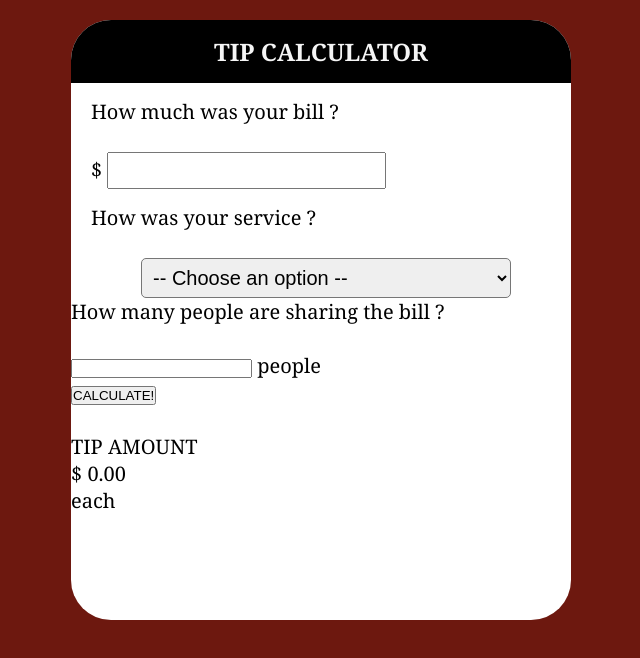
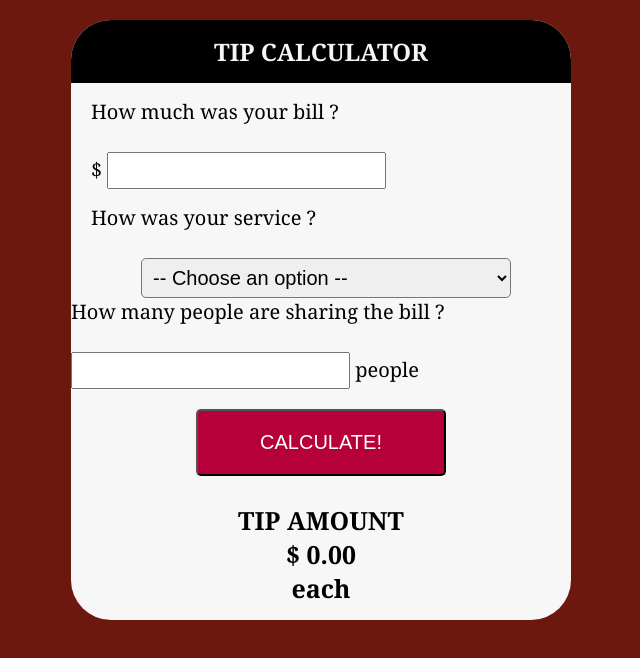
Before and after one commit to mohitdhimanskt/The-Tip-Calculator, a plain HTML site: page index.html in a window 1280 px wide. Shown: the whole page, without its empty margins (319-959 px from the left). Drawn offline with Linux system fonts and the light colour scheme.

Commit message:
Elevencommit

```diff
--- a/style.css
+++ b/style.css
@@ -17,7 +17,7 @@ body{
     text-align: center;
     border: 0px solid white;
     border-radius: 40px;
-    background-color: white;
+    background-color:#F7F7F7;
 }
 
 h2{
@@ -55,3 +55,30 @@ form{
     margin-left: 20px;
     margin-top: 15px;
 }
+#people{
+    font-size: 20px;
+    padding: 5px;
+}
+#result{
+    text-align: center;
+}
+#calc{
+    width:250px;
+    padding: 20px;
+    border-radius: 5px;
+    color: white;
+    background-color: #B6003A;
+    margin-top: 20px;
+    font-weight: 600px;
+    font-size: 20px;
+}
+#result p{
+    font-weight: 600;
+    font-size: 25px;
+}
+#each{
+    font-size: 25px;
+}
+#makeHidden{
+    display: block;
+}
```
